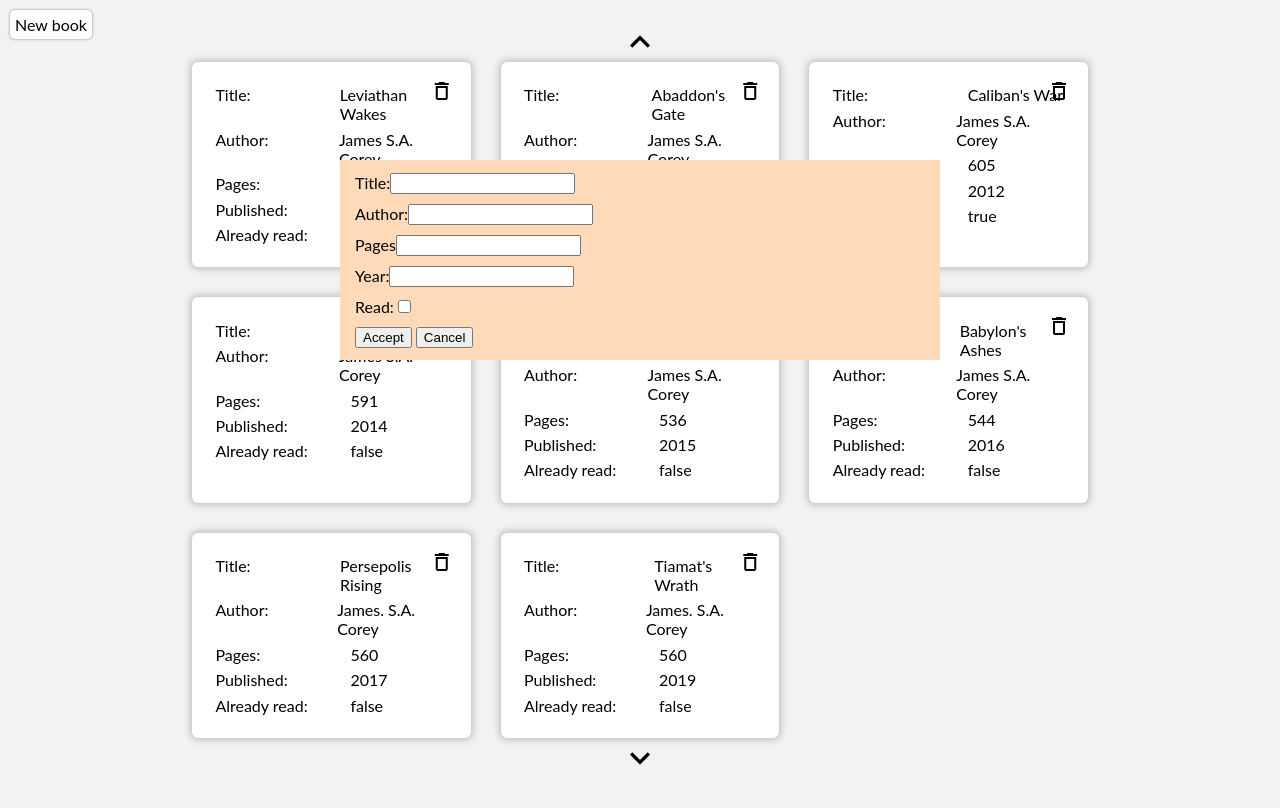
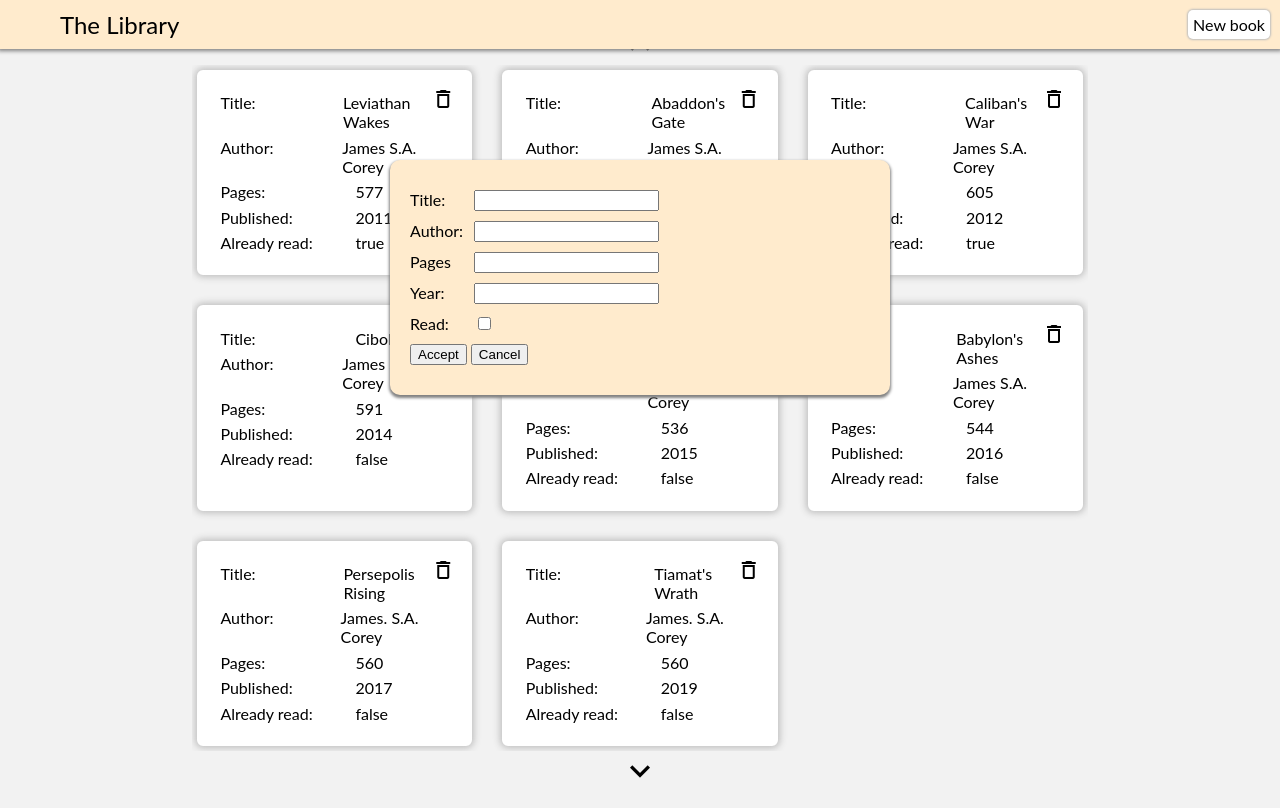
Before and after one commit to thewhitehaven04/Project_Library, a plain HTML site: page index.html in a window 1280 px wide. Both pictures are taken after a click on the button "New book". Drawn offline with Linux system fonts and the light colour scheme.

Commit message:
semi-decent styling

```diff
--- a/css/style.css
+++ b/css/style.css
@@ -18,10 +18,22 @@ html {
 }
 
 .static-header {
-  position: absolute;
+  position: fixed;
   top: 0px;
   left: 0px;
   padding: 10px 10px;
+
+  width: 100%;
+  background-color: blanchedalmond;
+
+  box-shadow: 0px 0px 4px 2px grey;
+
+  z-index: 1;
+}
+
+.header__title {
+  font-size: 18pt;
+  margin-left: 50px;
 }
 
 .header__button {
@@ -41,11 +53,14 @@ html {
 
 .bookshelf {
   position: absolute;
-  top: 25%;
   left: 50%;
-  transform: translatex(-50%);
 
-  height: 400px;
+  transform: translate(-50%);
+
+  width: 70%;
+  max-width: 80%;
+
+  height: 800px;
   width: 70%;
   max-width: 80%;
 
@@ -57,8 +72,10 @@ html {
 .bookshelf__main-pane {
   display: grid;
   grid-template-columns: repeat(3, 1fr);
-  grid-template-rows: repeat(3, 1fr);
+  grid-template-rows: repeat(2, 1fr);
   gap: 30px;
+  overflow-y: scroll;
+  padding: 5px;
 }
 
 .bookshelf__navigation-button {
@@ -67,10 +84,10 @@ html {
   font-family: 'Material Icons';
   font-size: 30pt;
 }
+
 .book {
   display: flex;
   flex-flow: column nowrap;
-
 }
 
 .bookshelf__book {
@@ -99,21 +116,21 @@ html {
   left: 50%;
   top: 20%;
   transform: translateX(-50%);
-  background-color: peachpuff;
+  background-color: blanchedalmond;
+
+  border-radius: 10px;
+  box-shadow: 0px 2px 3px 1px grey;
 }
 
 .form-new-book {
-  height: 200px;
-  width: 600px;
-  min-width: 400px;
-
+  min-width: 500px;
   z-index: 1;
 
   display: flex;
   flex-flow: column nowrap;
   justify-content: center;
 
-  padding-left: 15px;
+  padding: 30px 20px;
   gap: 10px;
 }
 
@@ -121,6 +138,11 @@ html {
   display: flex;
   flex-flow: row nowrap;
 }
+
+.form-new-book__parameter_type_label {
+  width: 4em;
+}
+
 
 .form__disabled {
   opacity: 0;
@@ -145,5 +167,4 @@ html {
   border: 2px solid rgb(230, 230, 230);
   background-color: white;
   padding: 6px;
-
 }
--- a/index.html
+++ b/index.html
@@ -12,6 +12,7 @@
   <body>
     <header>
       <div class="static-header">
+        <span class="header__title">The Library</span>
         <button type="button" class="header__button header__button_type_add-new">
           New book
         </button>
--- a/js/script.js
+++ b/js/script.js
@@ -106,12 +106,6 @@ const buttonAddNew = document.querySelector('.header__button_type_add-new');
 buttonAddNew.addEventListener('click', event => {
   const form = document.querySelector('.form');
   form.classList.remove('form__disabled');
-
-  // Cleanup input fields of the form
-  ['#title', '#author', '#page-count', '#year'].forEach(id => {
-    document.querySelector(id).textContent = '';
-  });
-  document.querySelector('#read-status').checked = false;
 });
 
 const buttonCancel = document.querySelector('.form-new-book__button_type_cancel');
@@ -121,7 +115,7 @@ buttonCancel.addEventListener('click', event => {
 
   // Cleanup input fields of the form
   ['#title', '#author', '#page-count', '#year'].forEach(id => {
-    document.querySelector(id).textContent = '';
+    document.querySelector(id).value = '';
   });
   document.querySelector('#read-status').checked = false;
 });
@@ -144,8 +138,9 @@ buttonAccept.addEventListener('click', event => {
 
   // Cleanup input fields of the form
   ['#title', '#author', '#page-count', '#year'].forEach(id => {
-    document.querySelector(id).textContent = '';
+    document.querySelector(id).value = '';
   });
+  document.querySelector('#read-status').checked = false;
 });
 
 /** Initialize libary */
```
